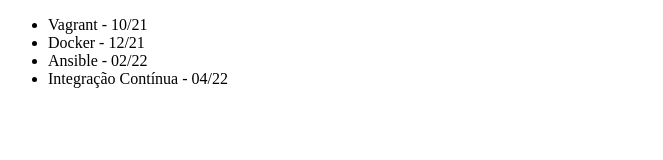
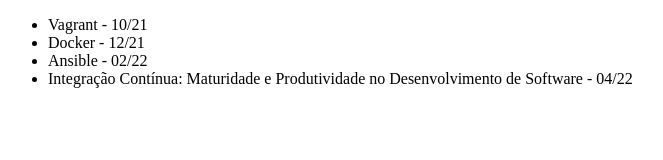
Before and after one commit to JoaoSoliver/alura-git, a plain HTML site: page index.html in a window 1280 px wide. Shown: the whole page, without its empty margins (0-663 px from the left). Drawn offline with Linux system fonts and the light colour scheme.

Commit message:
Complementando título do curso Integração Contínua

```diff
--- a/index.html
+++ b/index.html
@@ -9,7 +9,7 @@
         <li>Vagrant - 10/21</li>
         <li>Docker - 12/21</li>
         <li>Ansible - 02/22</li>
-        <li>Integração Contínua - 04/22</li>
+        <li>Integração Contínua: Maturidade e Produtividade no Desenvolvimento de Software - 04/22</li>
     </ul>
 </body>
 </html>
```
